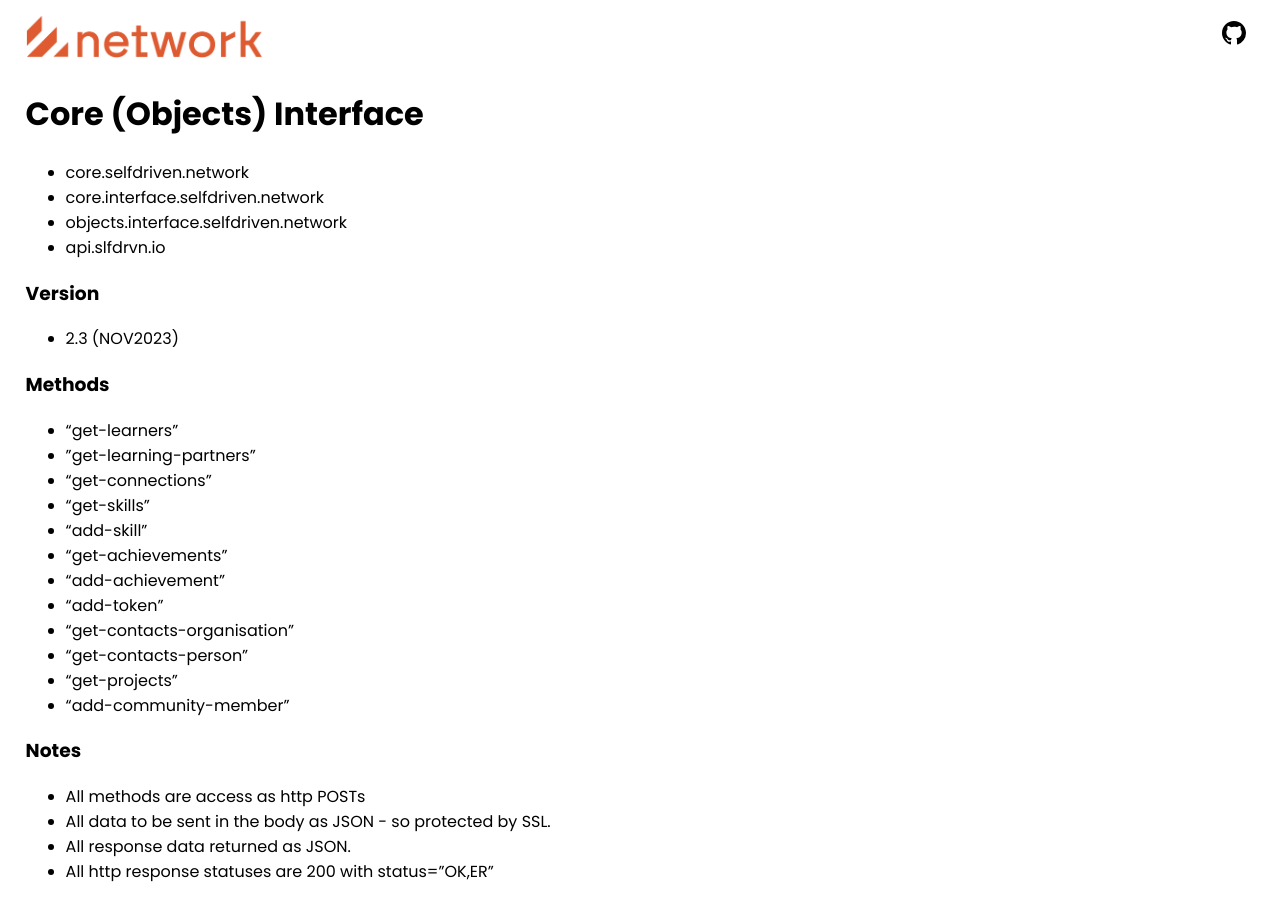
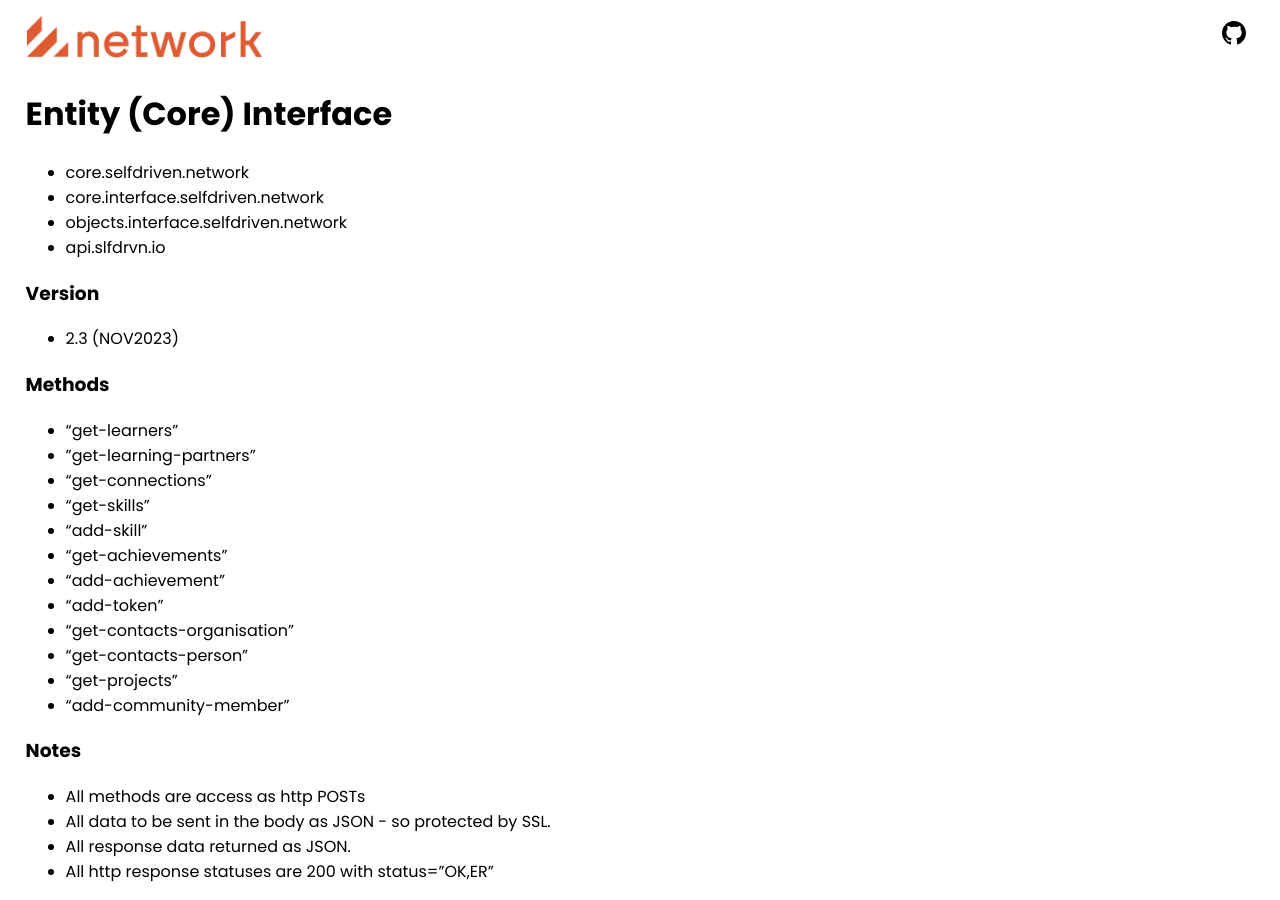
Before and after one commit to selfdriven-foundation/selfdriven-network, a Jekyll site: the page built from docs/pages/entity-interface.md, in a window 1280 px wide and 900 px high. Built offline with Jekyll 4.4.1, drawn with Linux system fonts in a browser that asks for light colours.

Commit message:
entity-interface

```diff
--- a/docs/index.html
+++ b/docs/index.html
@@ -216,10 +216,10 @@
           </div>
         </a>
 
-        <a href="/core-interface/" class="card is-link is-dull-brown w-inline-block">
+        <a href="/entity-interface/" class="card is-link is-dull-brown w-inline-block">
           <div class="icon-box"></div>
           <div class="maxwidth-200">
-            <p class="heading is-regular">Core</p>
+            <p class="heading is-regular">Entity (Core)</p>
           </div>
           <div class="card-corner">
             <div class="arrow-box">
--- a/docs/pages/core-interface.md
+++ b/docs/pages/entity-interface.md
@@ -1,10 +1,10 @@
 ---
 layout: default
-title: Core Interface - selfdriven Network
-permalink: /core-interface/
+title: Entity Interface - selfdriven Network
+permalink: /entity-interface/
 ---
 
-# Core (Objects) Interface
+# Entity (Core) Interface
 
 * core.selfdriven.network
 * core.interface.selfdriven.network
```
Also changed, not shown: README.md.
